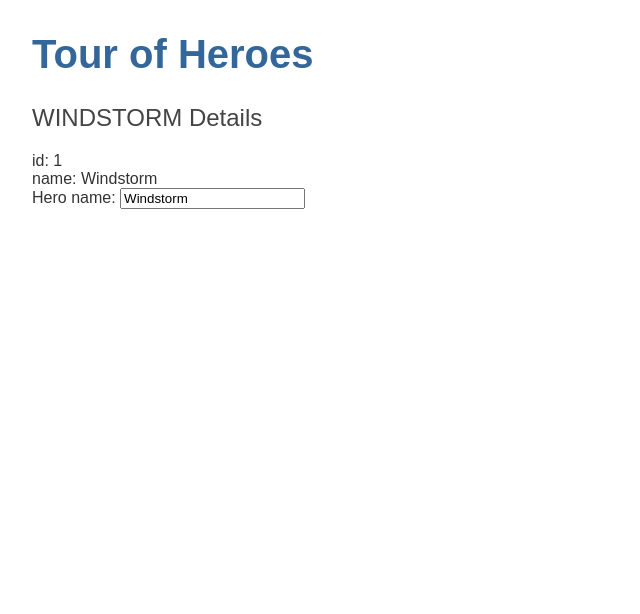
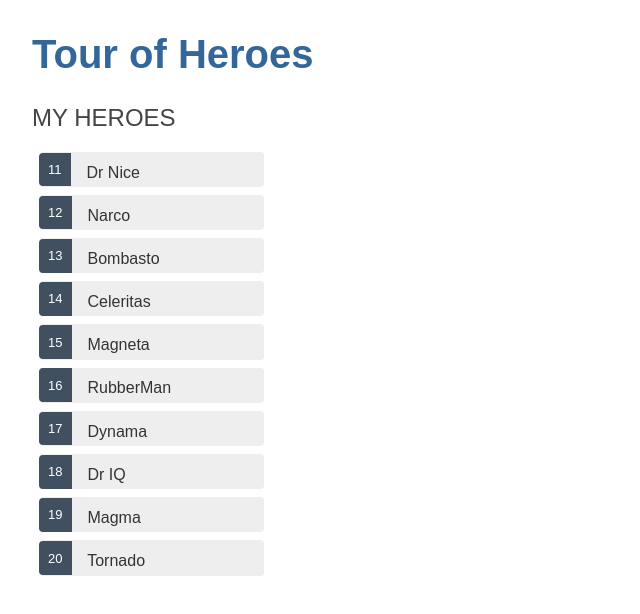
Before and after one commit to coolitnow/TourOfHeroesApp, an Angular app: page / in a window 1280 px wide. Shown: the top 614 px of the page, without its empty margins (0-640 px from the left). Built offline with nearby package versions, Linux system fonts and the light colour scheme.

Commit message:
Create mock data set of heroes. Display using a list.

```diff
--- a/src/app/heroes/heroes.component.css
+++ b/src/app/heroes/heroes.component.css
@@ -0,0 +1,52 @@
+/* HeroesComponent's private CSS styles */
+.heroes {
+    margin: 0 0 2em 0;
+    list-style-type: none;
+    padding: 0;
+    width: 15em;
+  }
+  .heroes li {
+    cursor: pointer;
+    position: relative;
+    left: 0;
+    background-color: #EEE;
+    margin: .5em;
+    padding: .3em 0;
+    height: 1.6em;
+    border-radius: 4px;
+  }
+  .heroes li:hover {
+    color: #2c3a41;
+    background-color: #e6e6e6;
+    left: .1em;
+  }
+  .heroes li.selected {
+    background-color: black;
+    color: white;
+  }
+  .heroes li.selected:hover {
+    background-color: #505050;
+    color: white;
+  }
+  .heroes li.selected:active {
+    background-color: black;
+    color: white;
+  }
+  .heroes .badge {
+    display: inline-block;
+    font-size: small;
+    color: white;
+    padding: 0.8em 0.7em 0 0.7em;
+    background-color:#405061;
+    line-height: 1em;
+    position: relative;
+    left: -1px;
+    top: -4px;
+    height: 1.8em;
+    margin-right: .8em;
+    border-radius: 4px 0 0 4px;
+  }
+
+  input {
+    padding: .5rem;
+  }
--- a/src/app/heroes/heroes.component.html
+++ b/src/app/heroes/heroes.component.html
@@ -1,11 +1,7 @@
-<h2>{{hero.name | uppercase}} Details</h2>
-<!-- pipes are used as operators. this calls the built in UppercasePipe operator
-    good way to format display data
-    you can also build your own pipes  -->
-<div><span>id: </span>{{hero.id}}</div>
-<div><span>name: </span>{{hero.name}}</div>
+<h2>MY HEROES</h2>
 
-<div>
-    <label for="name">Hero name: </label>
-    <input id="name" [(ngModel)]="hero.name" placeholder="name">
-</div>
+<ul class="heroes">
+    <li *ngFor="let hero of heroes">
+        <span class="badge">{{hero.id}}</span> {{hero.name}}
+    </li>
+</ul>
--- a/src/app/heroes/heroes.component.ts
+++ b/src/app/heroes/heroes.component.ts
@@ -1,5 +1,6 @@
 import { Component, OnInit } from '@angular/core';
 import {Hero} from '../hero';
+import{HEROES} from '../mock-heroes';
 
 @Component({
   selector: 'app-heroes',
@@ -7,10 +8,12 @@
   styleUrls: ['./heroes.component.css']
 })
 export class HeroesComponent implements OnInit {
-  hero: Hero = {
-    id: 1,
-    name: 'Windstorm'
-  };
+
+  heroes = HEROES;
+  selectedHero?: Hero;
+  onSelect(hero: Hero): void {
+    this.selectedHero = hero;
+  }
 
   constructor() { }
 
--- /dev/null
+++ b/src/app/mock-heroes.ts
@@ -0,0 +1,14 @@
+import {Hero} from './hero';
+
+export const HEROES: Hero[] = [
+    {id: 11, name: 'Dr Nice' },
+    { id: 12, name: 'Narco'},
+    { id: 13, name: 'Bombasto'},
+    { id: 14, name: 'Celeritas'},
+    { id: 15, name: 'Magneta'},
+    { id: 16, name: 'RubberMan'},
+    { id: 17, name: 'Dynama'},
+    { id: 18, name: 'Dr IQ'},
+    { id: 19, name: 'Magma'},
+    { id: 20, name: 'Tornado'}
+]
```
